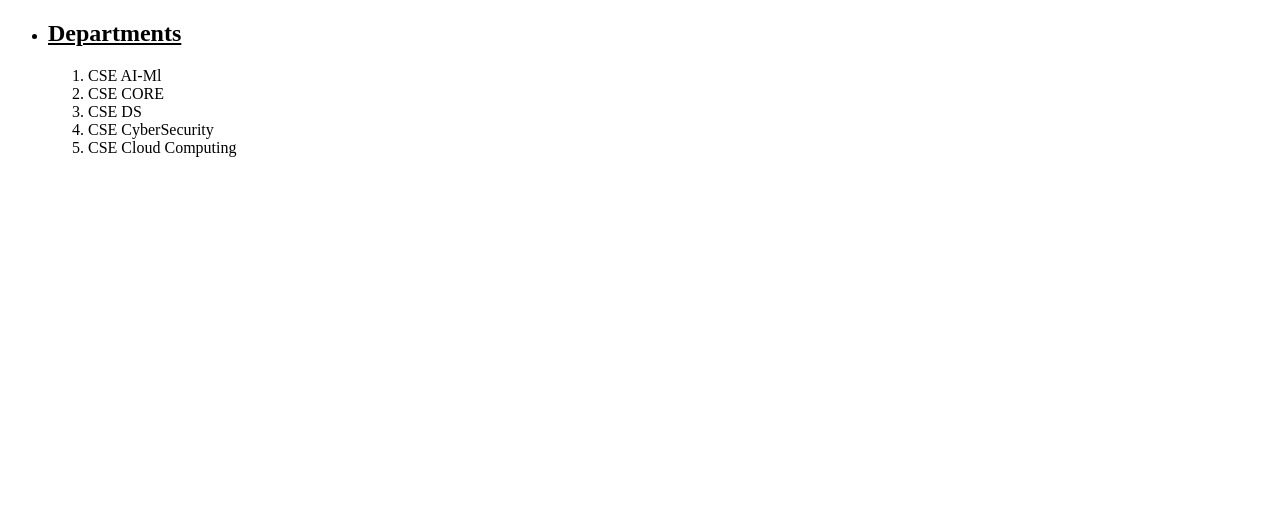
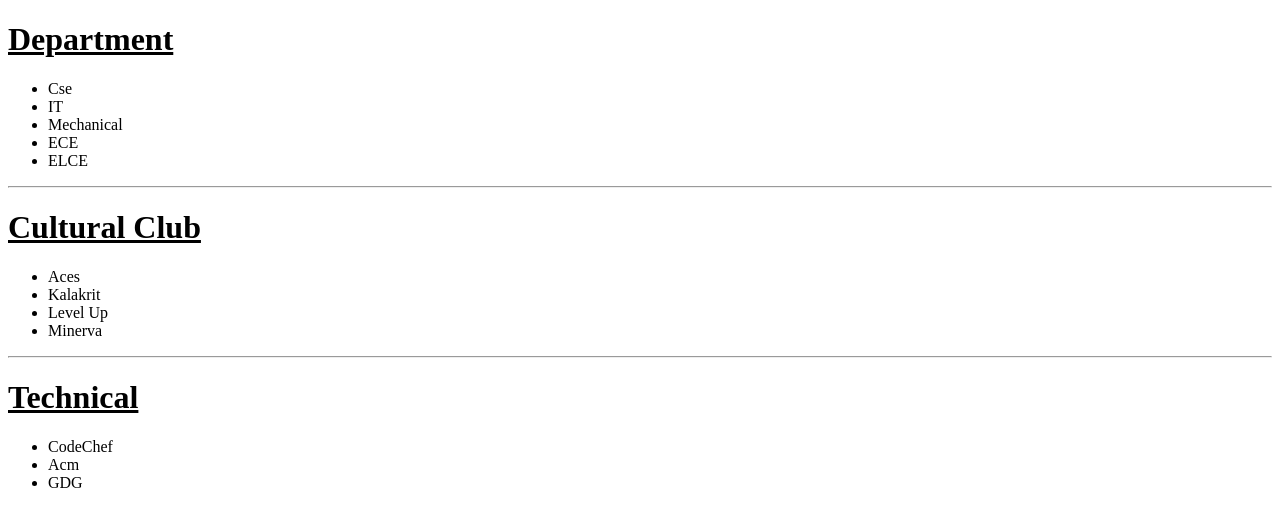
Before and after one commit to hr-programmer10-01/FSD-WD-CSE17-HarshGoswami, a plain HTML site: page HTML/lists.html in a window 1280 px wide. Drawn offline with Linux system fonts and the light colour scheme.

Commit message:
Updated the lidt document

```diff
--- a/HTML/lists.html
+++ b/HTML/lists.html
@@ -1,22 +1,39 @@
 <!DOCTYPE html>
-<html lang="en">
+<html>
+
 <head>
-    <meta charset="UTF-8">
-    <meta name="viewport" content="width=device-width, initial-scale=1.0">
-    <title>Types of lists</title>
+  <meta charset="UTF-8">
+  <meta name="viewport" content="width=device-width, initial-scale=1">
+  <title>List</title>
 </head>
+
 <body>
-    <ul>
-        <li>
-            <h2><u>Departments</u></h2>
-                <ol>
-                    <li>CSE AI-Ml</li>
-                    <li>CSE CORE</li>
-                    <li>CSE DS</li>
-                    <li>CSE CyberSecurity</li>
-                    <li>CSE Cloud Computing</li>
-                </ol>
-        </li>
-    </ul>
+  <h1><u>Department</u></h1>
+  <ul>
+    <li>Cse</li>
+    <li>IT</li>
+    <li>Mechanical</li>
+    <li>ECE</li>
+    <li>ELCE</li>
+  </ul>
+  <hr>
+  <h1><u>Cultural Club</u></h1>
+<ul>
+  <li>Aces</li>
+  <li>Kalakrit</li>
+  <li>Level Up</li>
+  <li>Minerva</li>
+</ul>
+<hr>
+<h1><u>Technical</u></h1>
+<ul>
+  <li>CodeChef</li>
+  <li>Acm</li>
+  <li>GDG</li>
+</ul>
+
+
+
 </body>
+
 </html>
```
